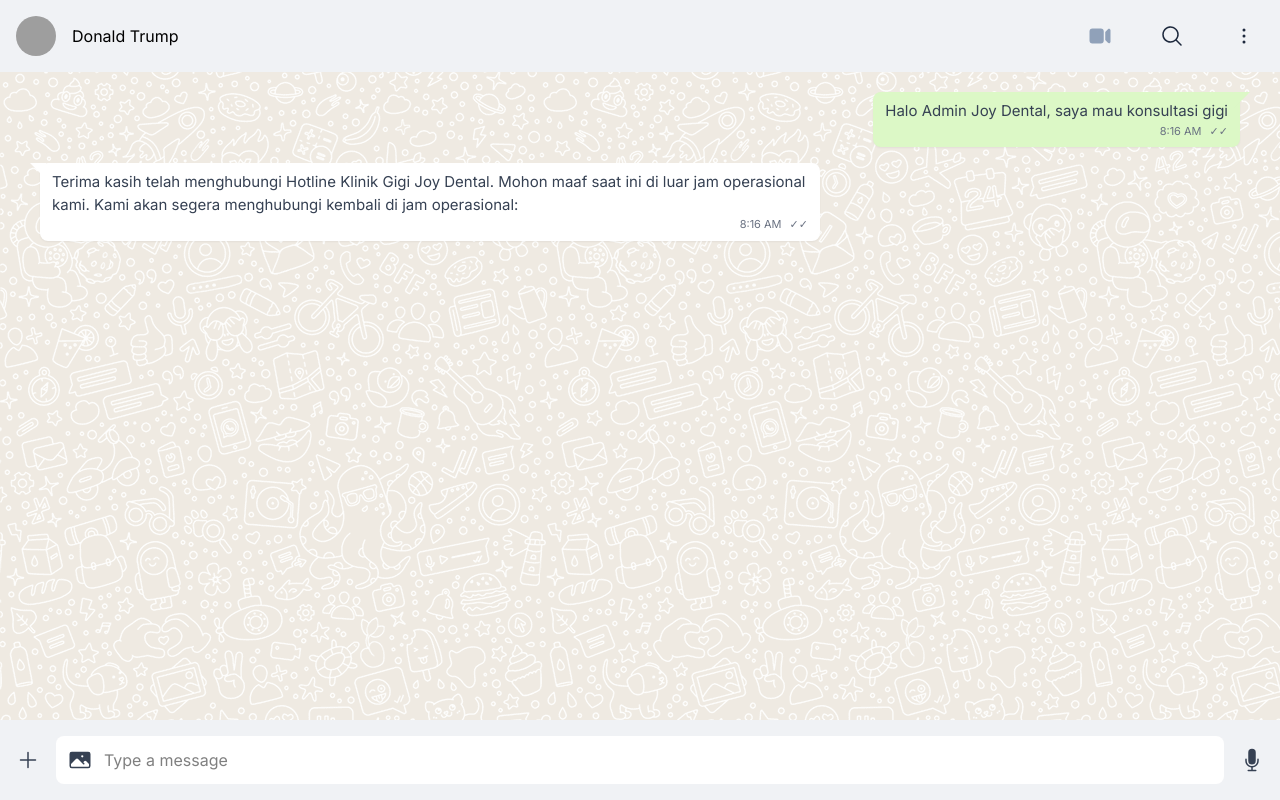
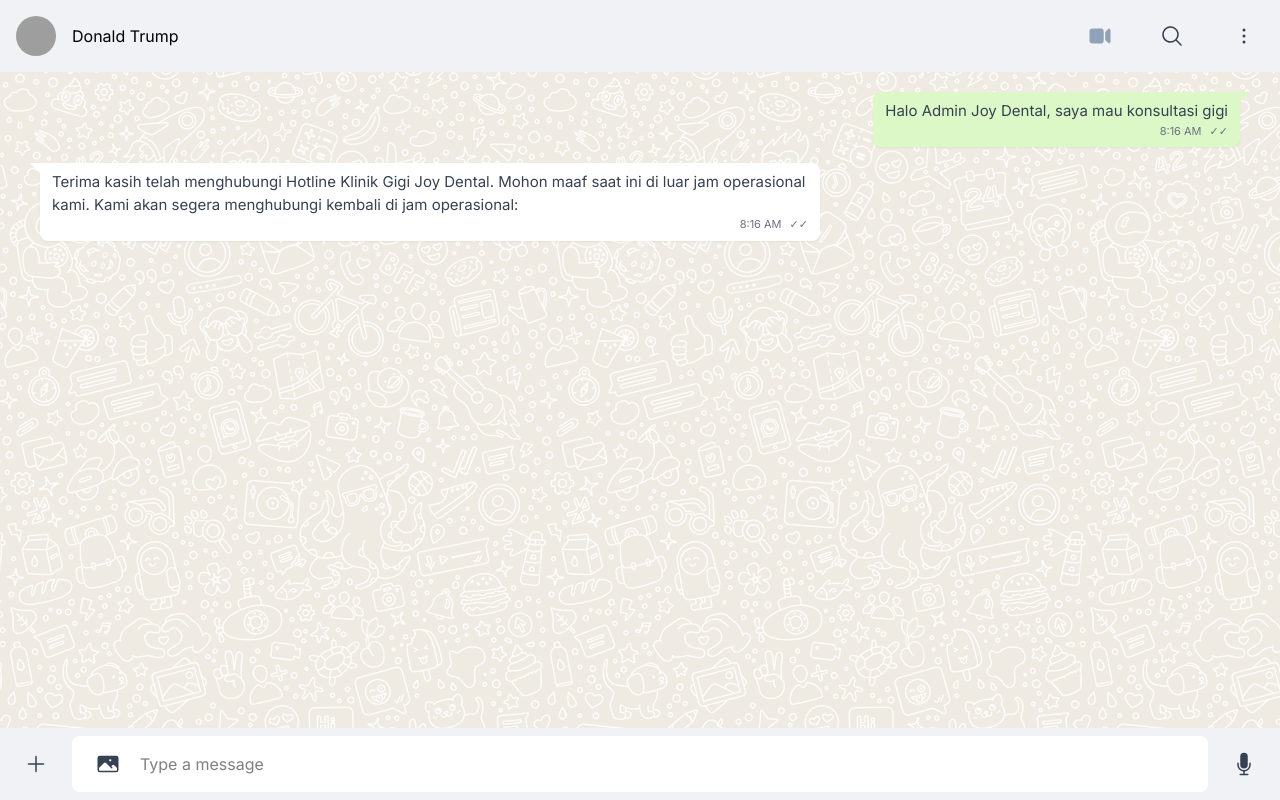
Before and after one commit to rasyidcode/rasyidcode.github.io, a Next.js app: page / in a window 1280 px wide. Built offline with nearby package versions, Linux system fonts and the light colour scheme; grey boxes are pictures that could not be loaded.

Commit message:
small update on input buttons

```diff
--- a/app/page.tsx
+++ b/app/page.tsx
@@ -22,15 +22,15 @@ export default function Page() {
           </button>
           <button className="p-2 rounded-full cursor-pointer active:bg-slate-300/60
           transition-all duration-150 ease-in-out">
-            <MagnifyingGlassIcon className="size-6 text-slate-800" />
+            <MagnifyingGlassIcon className="size-6 text-gray-700" />
           </button>
           <Popover className="relative">
             <PopoverButton className="p-2 rounded-full cursor-pointer active:bg-slate-300/60
           transition-all duration-150 ease-in-out ring-0 outline-0 focus:bg-slate-300/60">
-              <EllipsisVerticalIcon className="size-6 text-slate-800" />
+              <EllipsisVerticalIcon className="size-6 text-gray-700" />
             </PopoverButton>
             <PopoverPanel as="ul" anchor="bottom start" className="bg-white py-4 shadow rounded-sm
-            w-52 flex flex-col gap-2 mr-2 ">
+            w-52 flex flex-col gap-2 mr-2 z-50">
               <li className="hover:bg-gray-100 px-4 py-2 cursor-pointer">Contact Info</li>
               <li className="hover:bg-gray-100 px-4 py-2 cursor-pointer">Select messages</li>
               <li className="hover:bg-gray-100 px-4 py-2 cursor-pointer">Mute notifications</li>
@@ -88,19 +88,22 @@ export default function Page() {
           </div>
         </div>
       </div>
-      <div className="flex items-center p-4 gap-4 bg-[#F0F2F5]
+      <div className="flex items-center px-4 py-2 gap-4 bg-[#F0F2F5]
       shadow-[0_-1px_3px_0_rgba(0,0,0,0.1),0_-1px_2px_0_rgba(0,0,0,0.06)]">
-        <button>
+        <button className="cursor-pointer p-2 rounded-full active:bg-slate-300/60
+          transition-all duration-150 ease-in-out">
           <PlusIcon className="size-6 text-gray-700" />
         </button>
-        <div className="flex-1 flex items-center gap-3 bg-white p-3
+        <div className="flex-1 flex items-center gap-3 bg-white px-4 py-2
         rounded-lg">
-          <button>
+          <button className="cursor-pointer p-2 rounded-full active:bg-slate-300/60
+          transition-all duration-150 ease-in-out">
             <PhotoIcon className="size-6 text-gray-700" />
           </button>
           <input placeholder="Type a message" className="outline-none flex-1" />
         </div>
-        <button>
+        <button className="cursor-pointer p-2 rounded-full active:bg-slate-300/60
+          transition-all duration-150 ease-in-out">
           <MicrophoneIcon className="size-6 text-gray-700" />
         </button>
       </div>
```
